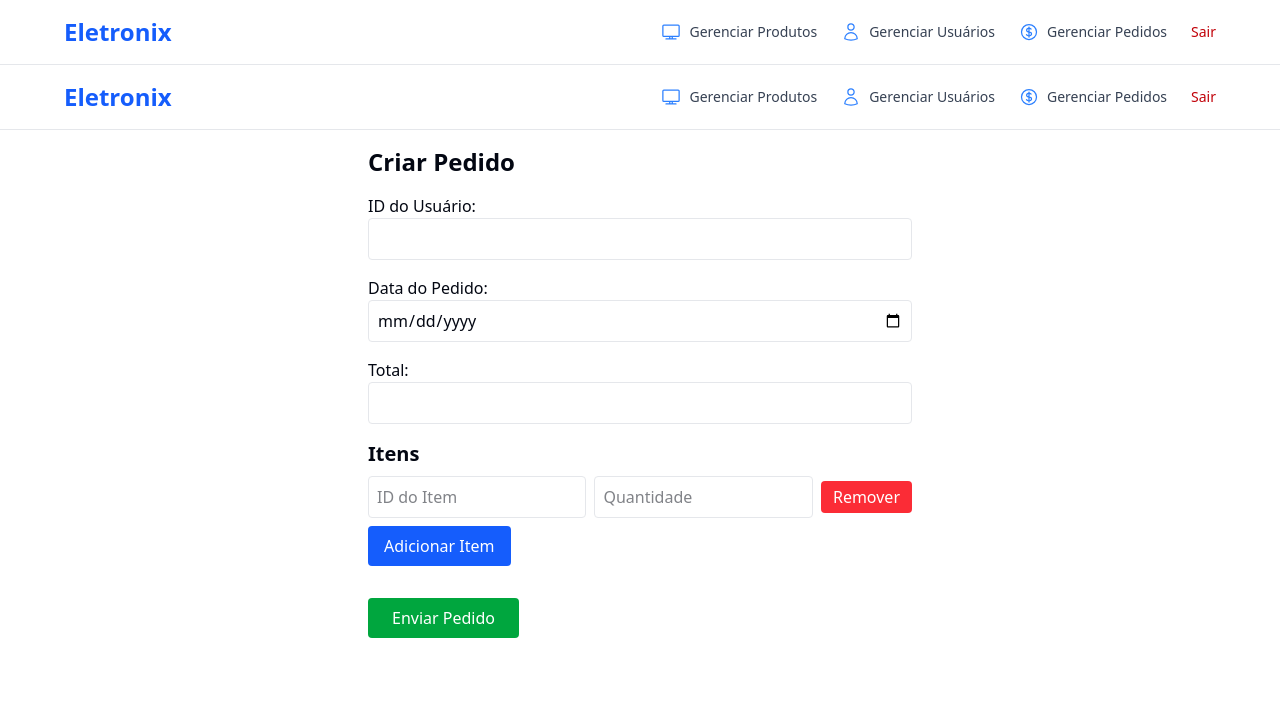
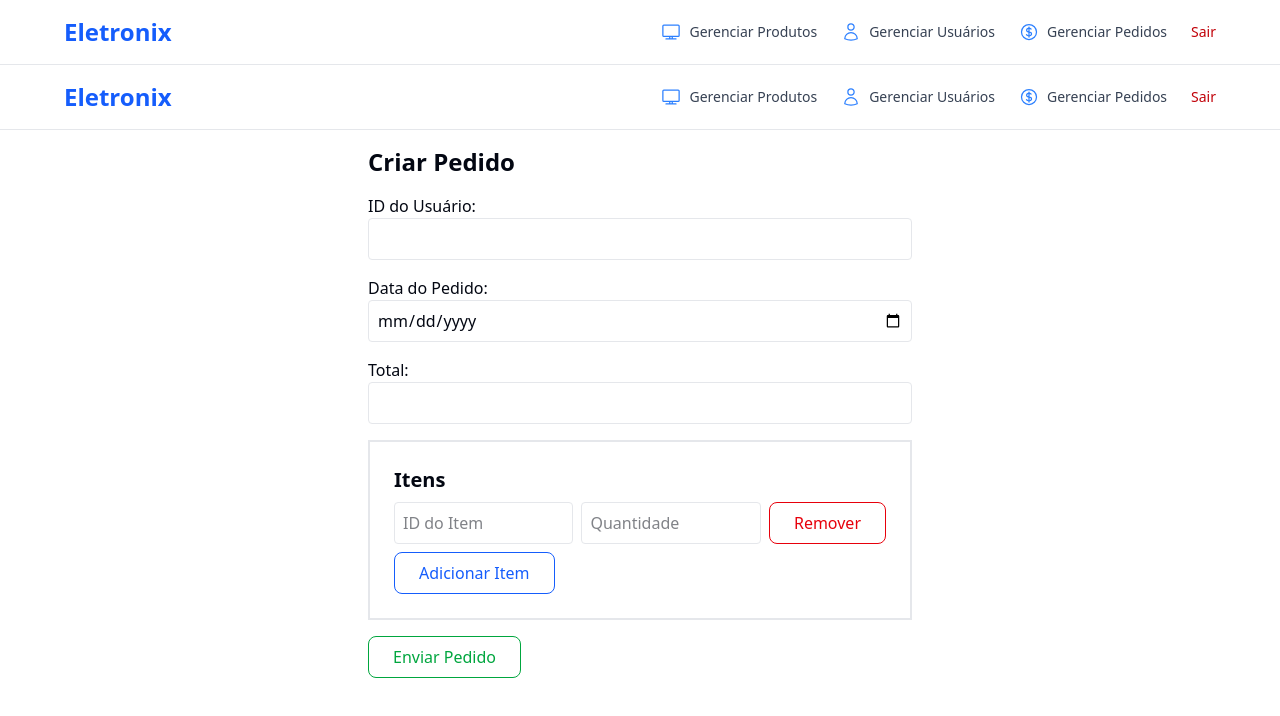
Before and after one commit to CaiquePiazzaroli/b2b-store-app-rep, a Next.js app in the folder store-app/: page /admin/create_orders in a window 1280 px wide. Shown: the top 716 px of the page. Built offline with nearby package versions, Linux system fonts and the light colour scheme.

Commit message:
versão final apresentação

```diff
--- a/store-app/src/app/(store)/page.tsx
+++ b/store-app/src/app/(store)/page.tsx
@@ -1,15 +1,19 @@
+import Footer from "@/components/ui/footer";
 import Item from "@/components/ui/item";
+import Image from "next/image";
 
+//searchParams: serve para buscar dados dos parametros na url
 export default async function Home({
   searchParams,
 }: {
   searchParams: Promise<{ [key: string]: string | string[] | undefined }>;
 }) {
 
-  //Busca a query type na url
+  //Busca o parametro query na url
+  //ex de url: http://localhost:3000/?query=Smart
   const { query } = await searchParams;
 
-  //Veifica se existe a query type
+  //Veifica se existe o parametro query na url
   const url = query
     ? `http://localhost:8080/itens/${query}/type`
     : "http://localhost:8080/itens";
@@ -20,10 +24,17 @@ export default async function Home({
     .then((json) => json)
     .catch((error) => console.log(error));
 
+  //Componente
   return (
-    <main className="max-w-10/12 m-auto">
-      <h1>Home de produtos</h1>
-      <ul className="flex gap-4 flex-wrap">
+    <>
+      <main className="max-w-10/12 m-auto min-h-[86vh]">
+
+        <div className="my-6 flex flex-row">
+          <h1 className="border-b-2 border-blue-500 md:max-w-md font-bold text-gray-400 text-[24px] md:text-[32px]">Home de <span className="text-blue-500">produtos</span></h1>
+          <div className="grow-1 border-b-2 border-gray-300"></div>
+        </div>
+
+        <ul className="flex gap-4 flex-wrap m-auto">
           {data.map((item: any) => {
             return (
               <li key={item.id}>
@@ -40,5 +51,7 @@ export default async function Home({
           })}
         </ul>
       </main>
+      <Footer />
+    </>
   );
 }
--- a/store-app/src/app/admin/create_itens/page.tsx
+++ b/store-app/src/app/admin/create_itens/page.tsx
@@ -106,8 +106,8 @@ export default function CreateItemPage() {
         <button
           type="submit"
           disabled={loading}
-          className={`bg-blue-600 text-white font-semibold px-6 py-3 rounded transition ${
-            loading ? "opacity-60 cursor-not-allowed" : "hover:bg-blue-700"
+          className={`border border-blue-600 text-blue-600 px-6 py-2 rounded-md ${
+            loading ? "opacity-60 cursor-not-allowed" : "hover:bg-blue-50"
           }`}
         >
           {loading ? "Enviando..." : "Criar Produto"}
--- a/store-app/src/app/admin/create_orders/page.tsx
+++ b/store-app/src/app/admin/create_orders/page.tsx
@@ -92,7 +92,7 @@ export default function OrderForm() {
         />
       </label>
 
-      <div className="space-y-2">
+      <div className="space-y-2 border-2 p-6">
         <h3 className="text-xl font-semibold">Itens</h3>
         {items.map((item, index) => (
           <div key={index} className="flex gap-2 items-center">
@@ -115,7 +115,7 @@ export default function OrderForm() {
             <button
               type="button"
               onClick={() => removeItem(index)}
-              className="bg-red-500 text-white px-3 py-1 rounded"
+              className="border border-red-600 text-red-600 px-6 py-2 rounded-md hover:bg-red-50"
             >
               Remover
             </button>
@@ -124,7 +124,7 @@ export default function OrderForm() {
         <button
           type="button"
           onClick={addItem}
-          className="bg-blue-600 text-white px-4 py-2 rounded"
+          className="border border-blue-600 text-blue-600 px-6 py-2 rounded-md hover:bg-blue-50"
         >
           Adicionar Item
         </button>
@@ -132,7 +132,7 @@ export default function OrderForm() {
 
       <button
         type="submit"
-        className="bg-green-600 text-white px-6 py-2 rounded mt-4"
+        className="border border-green-600 text-green-600 px-6 py-2 rounded-md hover:bg-green-50"
       >
         Enviar Pedido
       </button>
--- a/store-app/src/app/admin/list_users/page.tsx
+++ b/store-app/src/app/admin/list_users/page.tsx
@@ -1,4 +1,3 @@
-import Item from "@/components/ui/item";
 import SearchInput from "@/components/ui/searchinput";
 import UserCard from "@/components/ui/user";
 import { PlusCircleIcon } from "@heroicons/react/24/outline";
@@ -24,7 +23,7 @@ export default async function Page({
     <main className="max-w-[1200px] w-full mx-auto px-4 sm:px-6 lg:px-8">
       <section className="flex flex-col md:flex-row gap-6 py-6">
         {/* Sidebar de busca */}
-        <aside className="w-full md:w-1/4 border rounded-md p-4">
+        <aside className="w-full md:w-1/4 border rounded-md p-4 h-fit">
           <h1 className="font-bold border-b pb-2 mb-6 text-lg">Buscar Clientes</h1>
           <SearchInput client={false} placeholder="Buscar Clientes" searchFor="users" />
         </aside>
--- /dev/null
+++ b/store-app/src/components/ui/footer.tsx
@@ -0,0 +1,10 @@
+export default function Footer() {
+    return (
+        <footer className="bg-blue-500 text-white py-6 mt-10">
+            <div className="container mx-auto px-4 text-center">
+                <h4 className="text-2xl font-bold mb-2">Eletronix</h4>
+                <p className="text-sm">© {new Date().getFullYear()} Eletronix. Todos os direitos reservados.</p>
+            </div>
+        </footer>
+    );
+}
--- a/store-app/src/components/ui/item.tsx
+++ b/store-app/src/components/ui/item.tsx
@@ -21,8 +21,8 @@ type ItemProps = {
 function ClientItem({ id, type, description, imagePath, value }: ItemProps) {
   return (
     <Link href={`item/${id}`} className="block">
-      <div className="w-[300px] h-[400px] bg-white rounded-xl shadow-lg border border-gray-200 overflow-hidden cursor-pointer hover:shadow-2xl transition-shadow duration-300 flex flex-col">
-        <div className="w-full flex justify-center">
+      <div className="w-[300px] h-[400px] p-4 bg-white rounded-xl shadow-lg border border-gray-200 overflow-hidden cursor-pointer hover:shadow-2xl transition-shadow duration-300 flex flex-col">
+        <div className="w-full flex justify-center grow-1 m-auto">
           <Image
             src={imagePath}
             alt={`Imagem do produto ${type}`}
```
Also changed, not shown: store-app/public/banner.png (added), 1 other file (tests, documents, lock files or other folders). Lines whose indentation alone changed are shown as unchanged.
